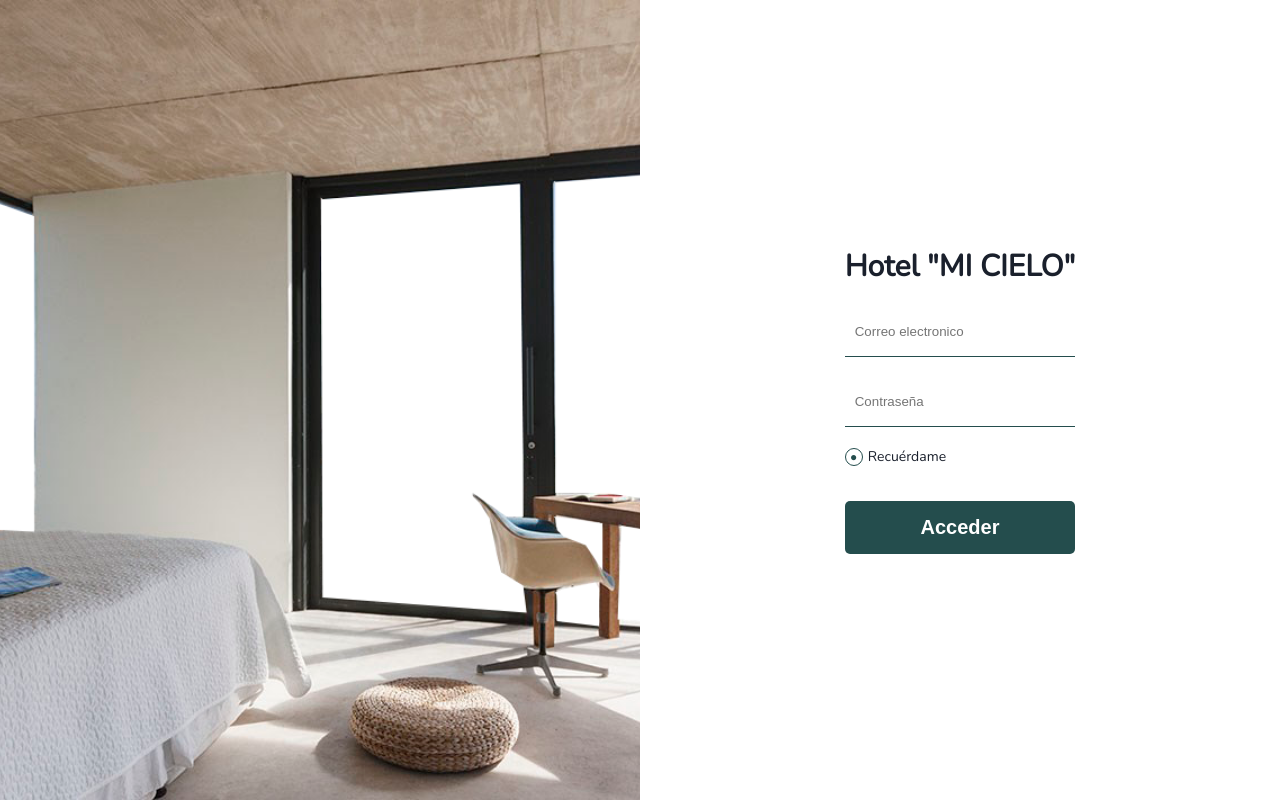
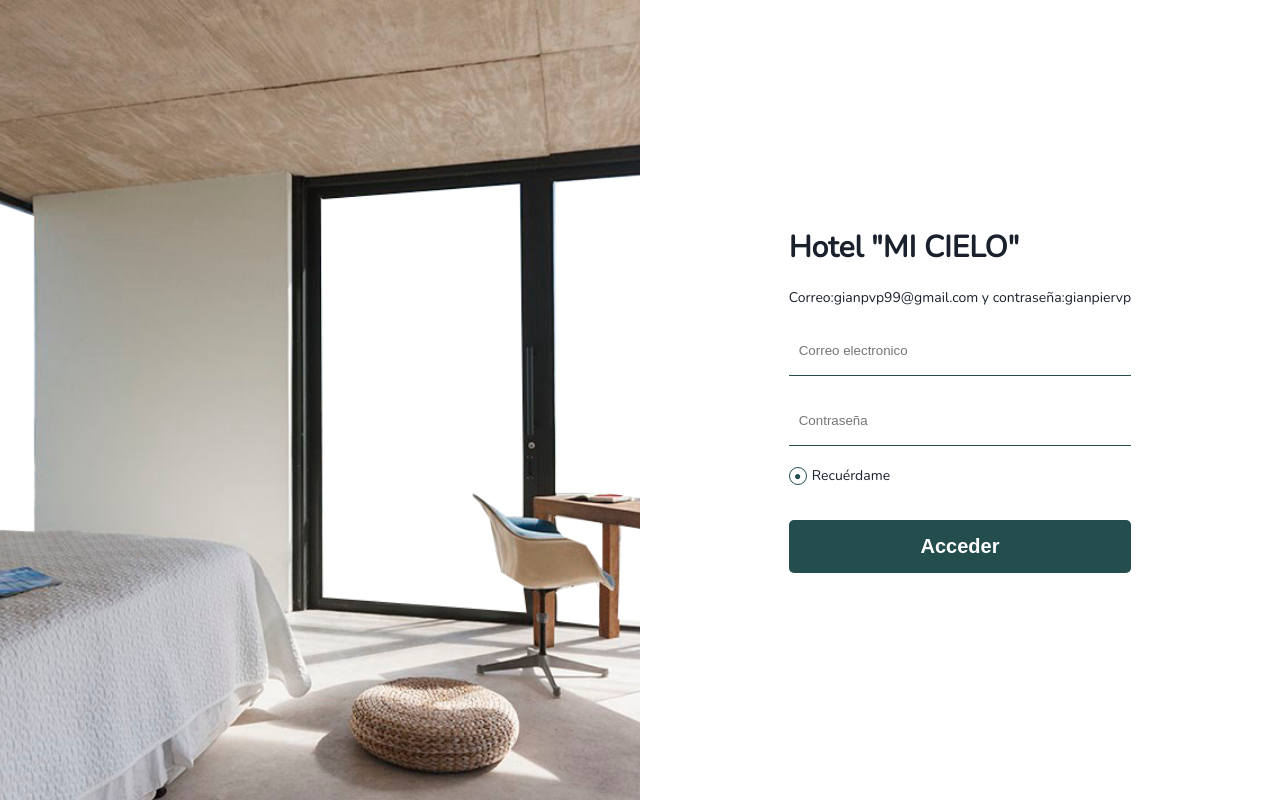
Before and after one commit to gianpvp99/Sistema_Hotel_Mi_Cielo, a PHP site: the page made by frontend/login.php in a window 1280 px wide. Run offline with PHP 8.4, Linux system fonts and the light colour scheme.

Commit message:
agregando usuario y password al login

```diff
--- a/frontend/login.php
+++ b/frontend/login.php
@@ -27,6 +27,7 @@ include_once '../backend/php/login.php'
                             <div class="title">
                                 Hotel "MI CIELO"
                             </div>
+                            <p>Correo:gianpvp99@gmail.com y contraseña:gianpiervp</p><br>
                             <?php
                             if (isset($errMsg)) {
                                 echo '
--- a/sistemahotel.sql
+++ b/sistemahotel.sql
@@ -3,7 +3,7 @@
 -- https://www.phpmyadmin.net/
 --
 -- Servidor: 127.0.0.1
--- Tiempo de generación: 31-12-2022 a las 18:09:02
+-- Tiempo de generación: 28-03-2023 a las 00:48:16
 -- Versión del servidor: 10.4.27-MariaDB
 -- Versión de PHP: 8.1.12
 
```
